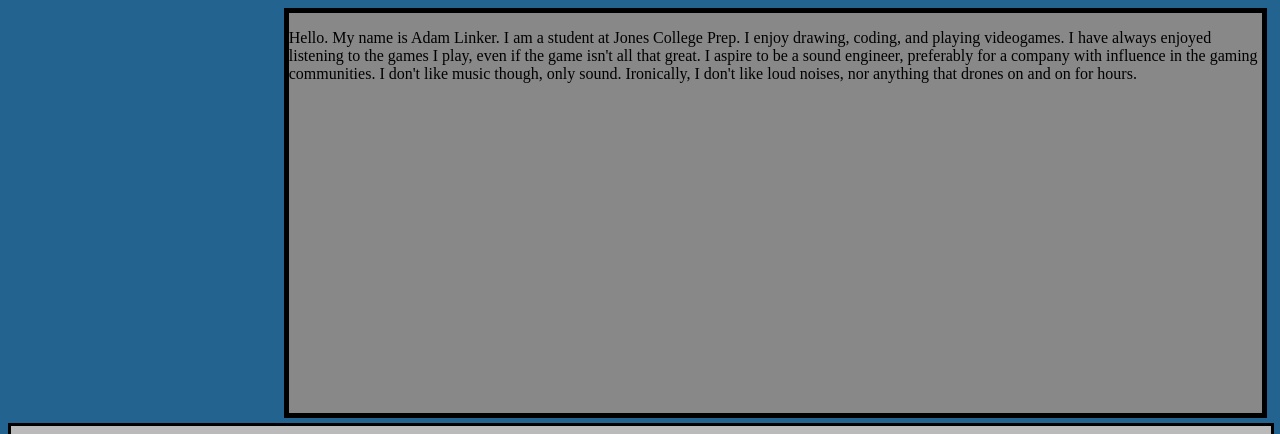
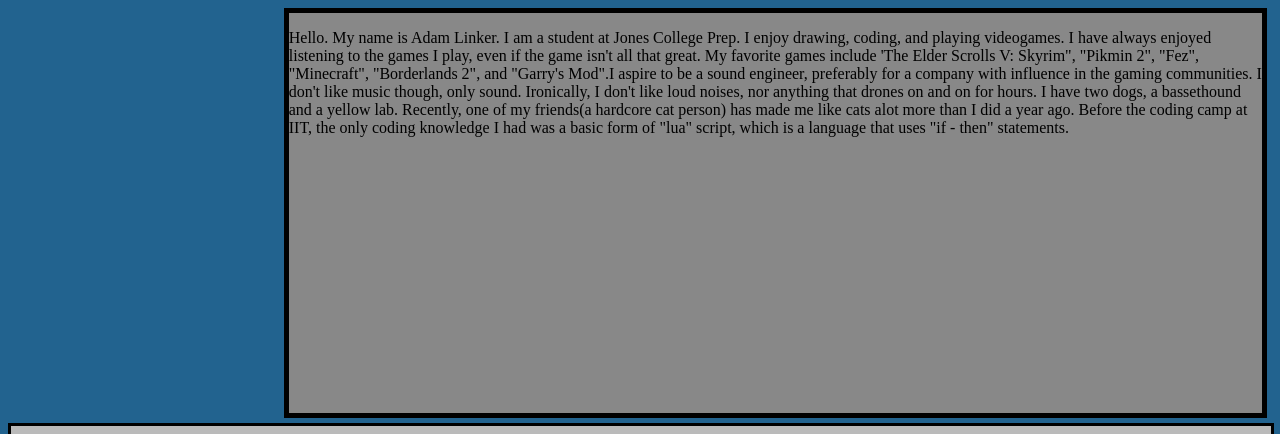
Before and after one commit to linkeradam/linkeradam.github.com, a plain HTML site: page aboutme.html in a window 1280 px wide. Shown: the part 666-1100 px from the top of the page. Drawn offline with Linux system fonts and the light colour scheme.

Commit message:
Update aboutme.html

```diff
--- a/aboutme.html
+++ b/aboutme.html
@@ -29,7 +29,7 @@
 	</nav>
 </div>
 <div id="Main_Content">
-<p>Hello. My name is Adam Linker. I am a student at Jones College Prep. I enjoy drawing, coding, and playing videogames. I have always enjoyed listening to the games I play, even if the game isn't all that great. I aspire to be a sound engineer, preferably for a company with influence in the gaming communities. I don't like music though, only sound. Ironically, I don't like loud noises, nor anything that drones on and on for hours.</p>
+<p>Hello. My name is Adam Linker. I am a student at Jones College Prep. I enjoy drawing, coding, and playing videogames. I have always enjoyed listening to the games I play, even if the game isn't all that great. My favorite games include 'The Elder Scrolls V: Skyrim", "Pikmin 2", "Fez", "Minecraft", "Borderlands 2", and "Garry's Mod".I aspire to be a sound engineer, preferably for a company with influence in the gaming communities. I don't like music though, only sound. Ironically, I don't like loud noises, nor anything that drones on and on for hours. I have two dogs, a bassethound and a yellow lab. Recently, one of my friends(a hardcore cat person) has made me like cats alot more than I did a year ago. Before the coding camp at IIT, the only coding knowledge I had was a basic form of "lua" script, which is a language that uses "if - then" statements. </p>
 
 </div>
 <div id="Footer"></div>
```
